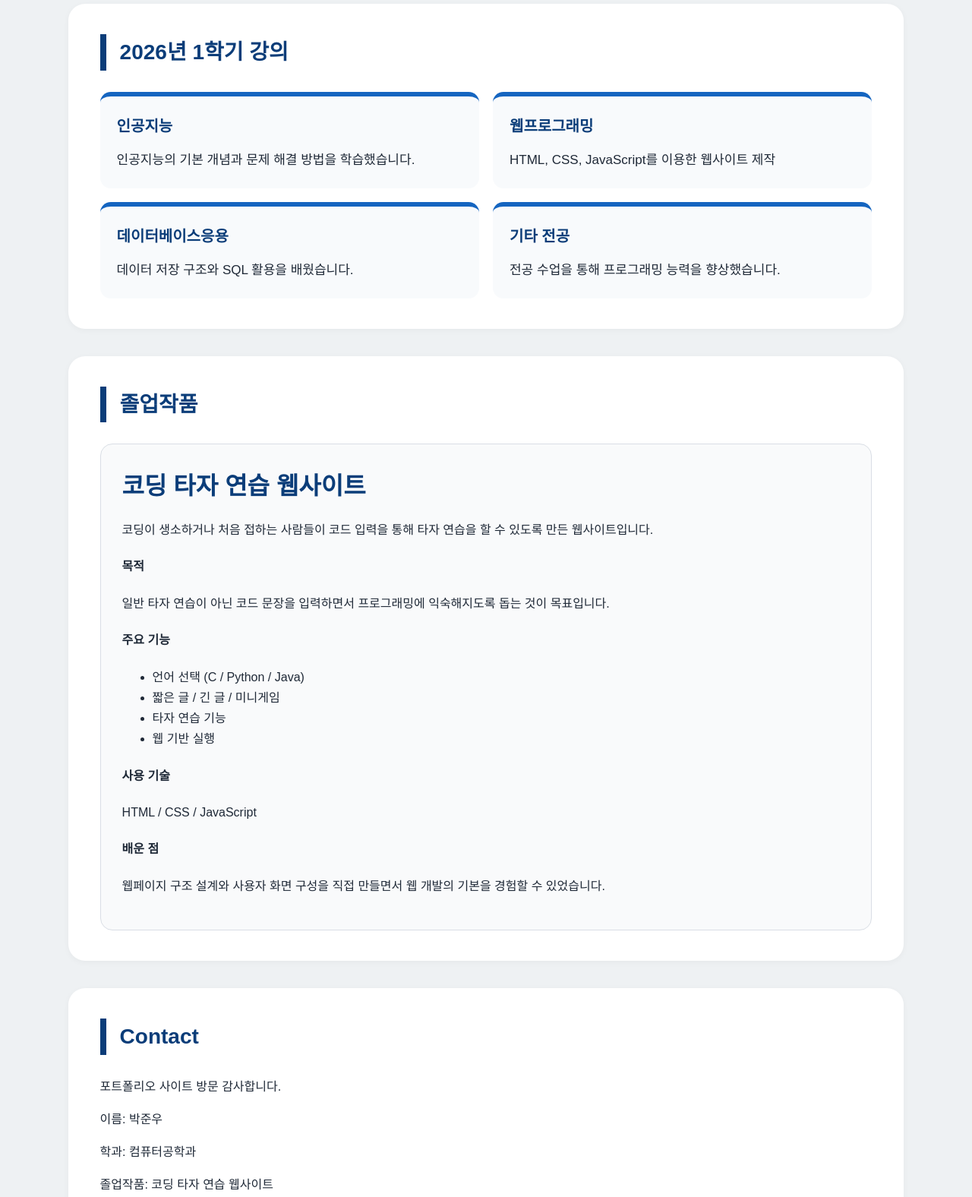
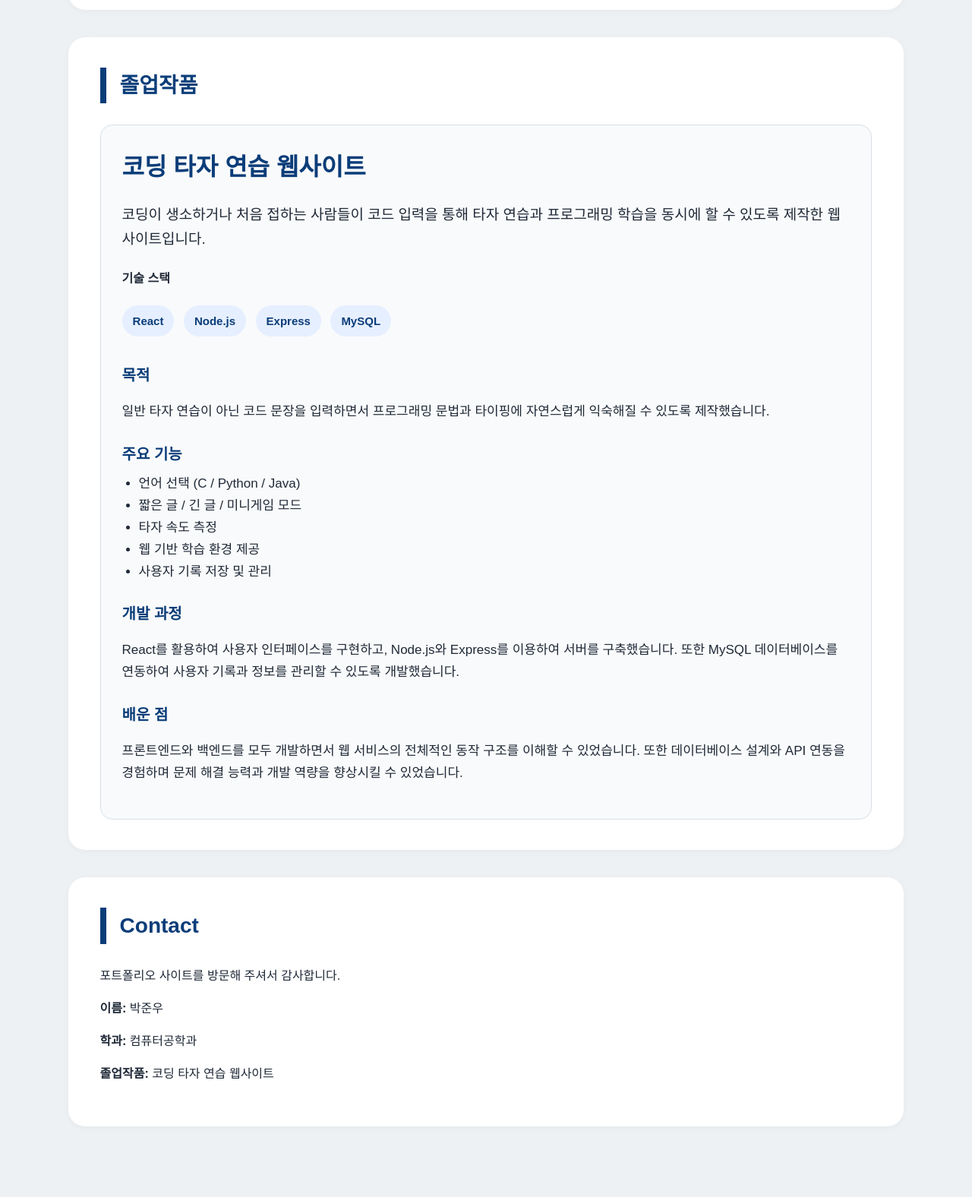
Before and after one commit to jun02040/junwoo-portfolio, a plain HTML site: page index.html in a window 1280 px wide. Shown: the part 792-2368 px from the top of the page at 76% size. After the commit the page ends 2335 px from the top, so only its background shows below. Drawn offline with Linux system fonts and the light colour scheme.

Commit message:
Update index.html

```diff
--- a/index.html
+++ b/index.html
@@ -1,10 +1,10 @@
 <!DOCTYPE html>
 <html lang="ko">
 <head>
-  <meta charset="UTF-8" />
-  <meta name="viewport" content="width=device-width, initial-scale=1.0" />
+  <meta charset="UTF-8">
+  <meta name="viewport" content="width=device-width, initial-scale=1.0">
   <title>박준우 | 컴퓨터공학과 포트폴리오</title>
-  <link rel="stylesheet" href="style.css" />
+  <link rel="stylesheet" href="style.css">
 </head>
 <body>
 
@@ -12,22 +12,34 @@
 
   <header class="hero">
     <h1>박준우 (Park Jun-woo)</h1>
-      <p class="subtitle">한라대학교 컴퓨터공학과 학생</p>
+
+    <p class="subtitle">
+      한라대학교 컴퓨터공학과 학생
+    </p>
+
     <p class="intro">
-        대학교 4년 동안 학습한 전공 내용과 졸업작품을 정리한 포트폴리오 웹사이트입니다.
+      대학교 생활 동안 학습한 전공 지식과 졸업작품을 정리한 포트폴리오 웹사이트입니다.
     </p>
+
+    <button id="themeBtn">🌙 다크모드</button>
+
   </header>
 
   <main class="container">
 
     <!-- About -->
     <section class="content-box">
+
       <h2 class="section-title">About Me</h2>
 
       <p>
-          저는 한라대학교 컴퓨터공학과에서 다양한 전공 수업을 들으며
+        저는 한라대학교 컴퓨터공학과에서 다양한 전공 수업을 수강하며
         프로그래밍과 웹 개발의 기초를 학습했습니다.
-          이 사이트는 대학 생활 동안 배운 내용과 졸업작품을 정리한 포트폴리오입니다.
+      </p>
+
+      <p>
+        사용자에게 편리한 서비스를 제공하는 웹 개발에 관심이 있으며,
+        새로운 기술을 배우고 문제를 해결하는 과정을 즐깁니다.
       </p>
 
       <div class="info-list">
@@ -35,40 +47,8 @@
         <p><strong>학과:</strong> 컴퓨터공학과</p>
         <p><strong>관심 분야:</strong> 웹 개발 / 프로그래밍</p>
       </div>
-      </section>
-
-
-      <!-- 강의 -->
-      <section class="content-box">
-
-        <h2 class="section-title">2026년 1학기 강의</h2>
-
-        <div class="lecture-grid">
-
-          <div class="lecture-card">
-            <h3>인공지능</h3>
-            <p>인공지능의 기본 개념과 문제 해결 방법을 학습했습니다.</p>
-          </div>
-
-          <div class="lecture-card">
-            <h3>웹프로그래밍</h3>
-            <p>HTML, CSS, JavaScript를 이용한 웹사이트 제작</p>
-          </div>
-
-          <div class="lecture-card">
-            <h3>데이터베이스응용</h3>
-            <p>데이터 저장 구조와 SQL 활용을 배웠습니다.</p>
-          </div>
-
-          <div class="lecture-card">
-            <h3>기타 전공</h3>
-            <p>전공 수업을 통해 프로그래밍 능력을 향상했습니다.</p>
-          </div>
-
-        </div>
 
     </section>
-
 
     <!-- 졸업작품 -->
     <section class="content-box">
@@ -79,54 +59,81 @@
 
         <h3>코딩 타자 연습 웹사이트</h3>
 
-          <p>
-            코딩이 생소하거나 처음 접하는 사람들이
-            코드 입력을 통해 타자 연습을 할 수 있도록 만든 웹사이트입니다.
+        <p class="project-desc">
+          코딩이 생소하거나 처음 접하는 사람들이 코드 입력을 통해
+          타자 연습과 프로그래밍 학습을 동시에 할 수 있도록 제작한 웹사이트입니다.
         </p>
 
+        <h4>기술 스택</h4>
+
+        <div class="tag-list">
+          <span>React</span>
+          <span>Node.js</span>
+          <span>Express</span>
+          <span>MySQL</span>
+        </div>
+
+        <!-- 프로젝트 이미지 -->
+        <!--
+        <div class="project-image-box">
+          <img src="project.png"
+               alt="코딩 타자 연습 웹사이트"
+               class="project-image">
+        </div>
+        -->
+
+        <div class="project-detail">
+
           <h4>목적</h4>
+
           <p>
             일반 타자 연습이 아닌 코드 문장을 입력하면서
-            프로그래밍에 익숙해지도록 돕는 것이 목표입니다.
+            프로그래밍 문법과 타이핑에 자연스럽게 익숙해질 수 있도록 제작했습니다.
           </p>
 
           <h4>주요 기능</h4>
 
           <ul>
             <li>언어 선택 (C / Python / Java)</li>
-            <li>짧은 글 / 긴 글 / 미니게임</li>
-            <li>타자 연습 기능</li>
-            <li>웹 기반 실행</li>
+            <li>짧은 글 / 긴 글 / 미니게임 모드</li>
+            <li>타자 속도 측정</li>
+            <li>웹 기반 학습 환경 제공</li>
+            <li>사용자 기록 저장 및 관리</li>
           </ul>
 
-          <h4>사용 기술</h4>
+          <h4>개발 과정</h4>
 
           <p>
-            HTML / CSS / JavaScript
+            React를 활용하여 사용자 인터페이스를 구현하고,
+            Node.js와 Express를 이용하여 서버를 구축했습니다.
+            또한 MySQL 데이터베이스를 연동하여 사용자 기록과 정보를 관리할 수 있도록 개발했습니다.
           </p>
 
           <h4>배운 점</h4>
 
           <p>
-            웹페이지 구조 설계와 사용자 화면 구성을 직접 만들면서
-            웹 개발의 기본을 경험할 수 있었습니다.
+            프론트엔드와 백엔드를 모두 개발하면서 웹 서비스의 전체적인 동작 구조를 이해할 수 있었습니다.
+            또한 데이터베이스 설계와 API 연동을 경험하며 문제 해결 능력과 개발 역량을 향상시킬 수 있었습니다.
           </p>
 
         </div>
 
+      </div>
+
     </section>
-
 
     <!-- Contact -->
     <section class="content-box">
 
       <h2 class="section-title">Contact</h2>
 
-        <p>포트폴리오 사이트 방문 감사합니다.</p>
+      <p>
+        포트폴리오 사이트를 방문해 주셔서 감사합니다.
+      </p>
 
-        <p>이름: 박준우</p>
-        <p>학과: 컴퓨터공학과</p>
-        <p>졸업작품: 코딩 타자 연습 웹사이트</p>
+      <p><strong>이름:</strong> 박준우</p>
+      <p><strong>학과:</strong> 컴퓨터공학과</p>
+      <p><strong>졸업작품:</strong> 코딩 타자 연습 웹사이트</p>
 
     </section>
 
@@ -134,5 +141,7 @@
 
 </div>
 
+<script src="script.js"></script>
+
 </body>
 </html>
```
Lines whose indentation alone changed are shown as unchanged.
